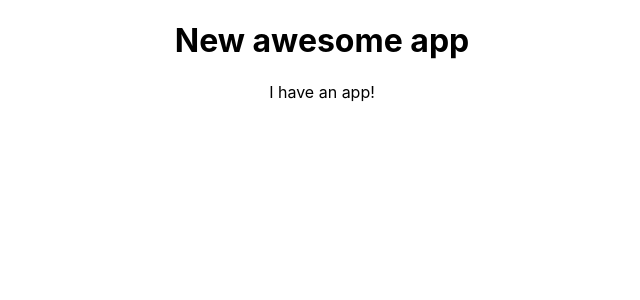
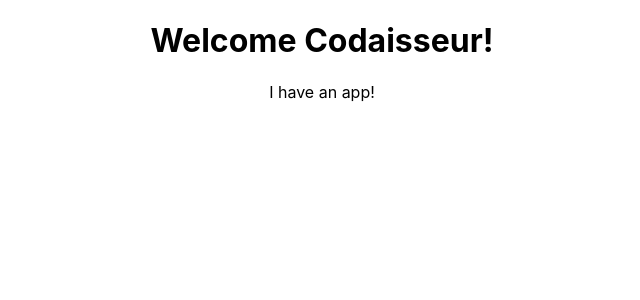
Before and after one commit to pamadrian/awesomeal, a React (Create React App) app: page / in a window 1280 px wide. Shown: the top 300 px of the page, without its empty margins (318-958 px from the left). Built offline with nearby package versions, Linux system fonts and the light colour scheme.

Commit message:
deploying

```diff
--- a/src/App.js
+++ b/src/App.js
@@ -1,10 +1,9 @@
-import logo from "./logo.svg";
 import "./App.css";
 
 function App() {
   return (
     <div className="App">
-      <h1> New awesome app</h1>
+      <h1> Welcome Codaisseur!</h1>
       <p>I have an app!</p>
     </div>
   );
```
